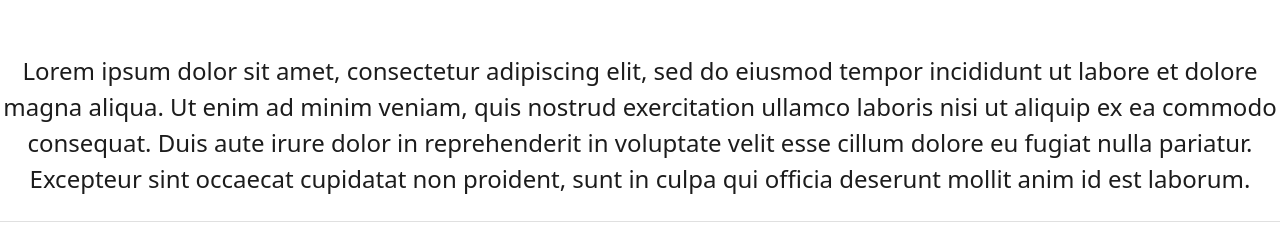
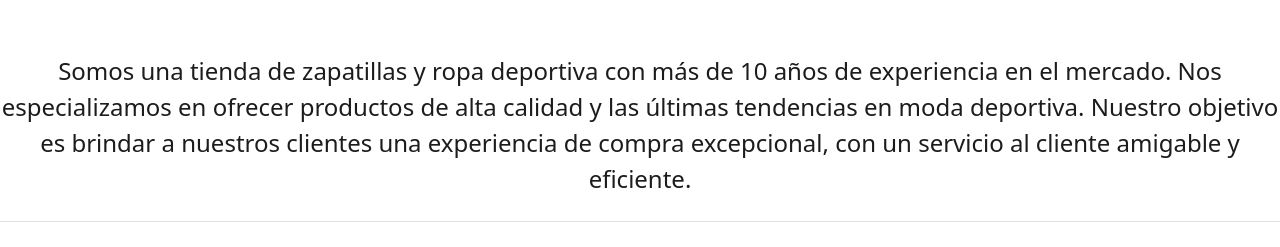
Before and after one commit to ZERO-JIFAR/lab4_proyecto_front, a React (Vite) app: page / in a window 1280 px wide. Shown: the part 1545-1792 px from the top of the page. Built offline with nearby package versions, Linux system fonts and the light colour scheme.

Commit message:
modificado el texto de Quienes somos

```diff
--- a/src/components/screens/landing/landing.tsx
+++ b/src/components/screens/landing/landing.tsx
@@ -103,10 +103,9 @@ const Landing = () => {
 
       <h1 className={styles.landingMore}><strong>¿Quiénes somos?</strong></h1>
       <p className={styles.landingMoreText}>
-        Lorem ipsum dolor sit amet, consectetur adipiscing elit, sed do eiusmod tempor incididunt ut labore et dolore magna aliqua.
-        Ut enim ad minim veniam, quis nostrud exercitation ullamco laboris nisi ut aliquip ex ea commodo consequat.
-        Duis aute irure dolor in reprehenderit in voluptate velit esse cillum dolore eu fugiat nulla pariatur.
-        Excepteur sint occaecat cupidatat non proident, sunt in culpa qui officia deserunt mollit anim id est laborum.
+        Somos una tienda de zapatillas y ropa deportiva con más de 10 años de experiencia en el mercado.
+        Nos especializamos en ofrecer productos de alta calidad y las últimas tendencias en moda deportiva.
+        Nuestro objetivo es brindar a nuestros clientes una experiencia de compra excepcional, con un servicio al cliente amigable y eficiente.
       </p>
 
       <Footer />
```
